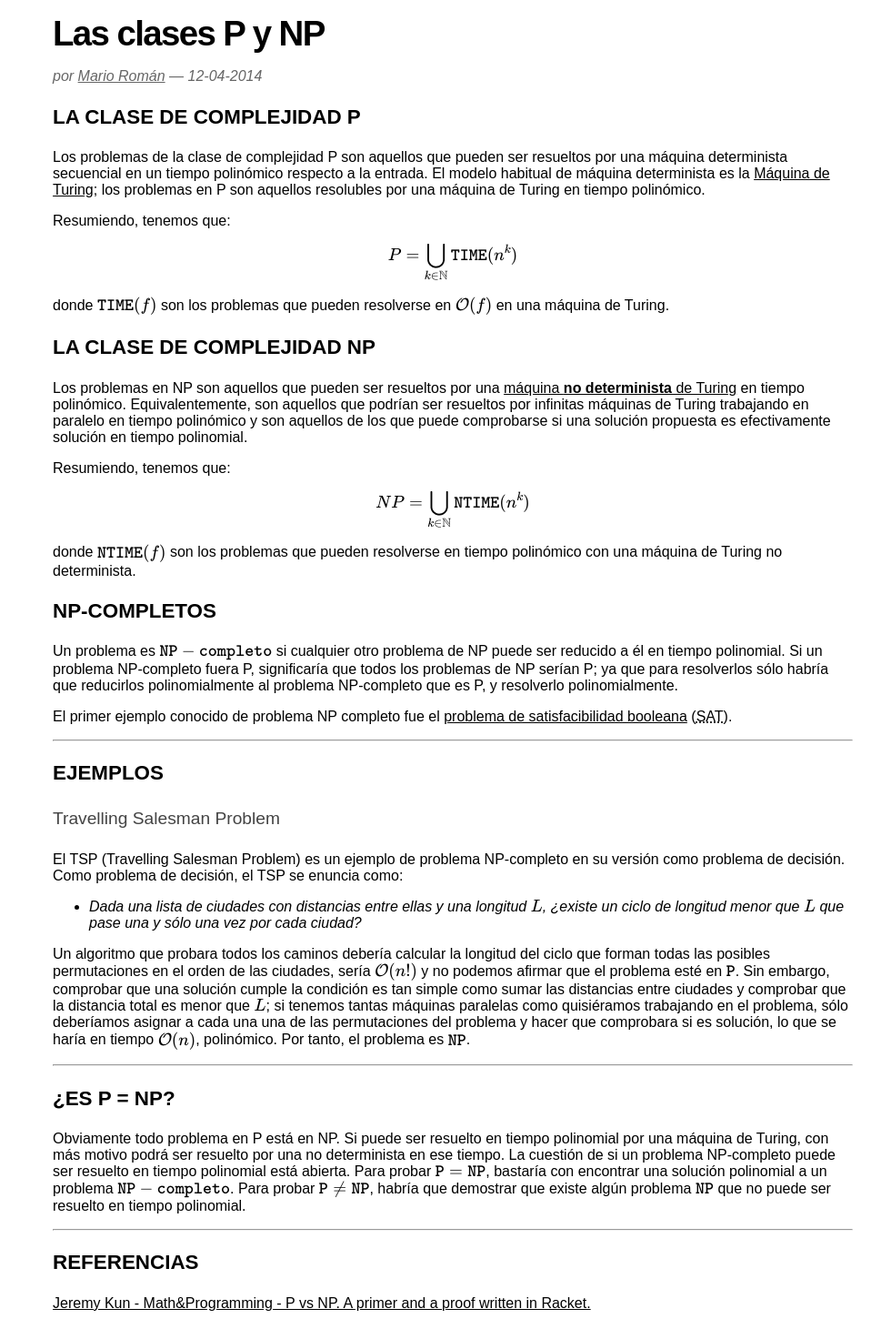
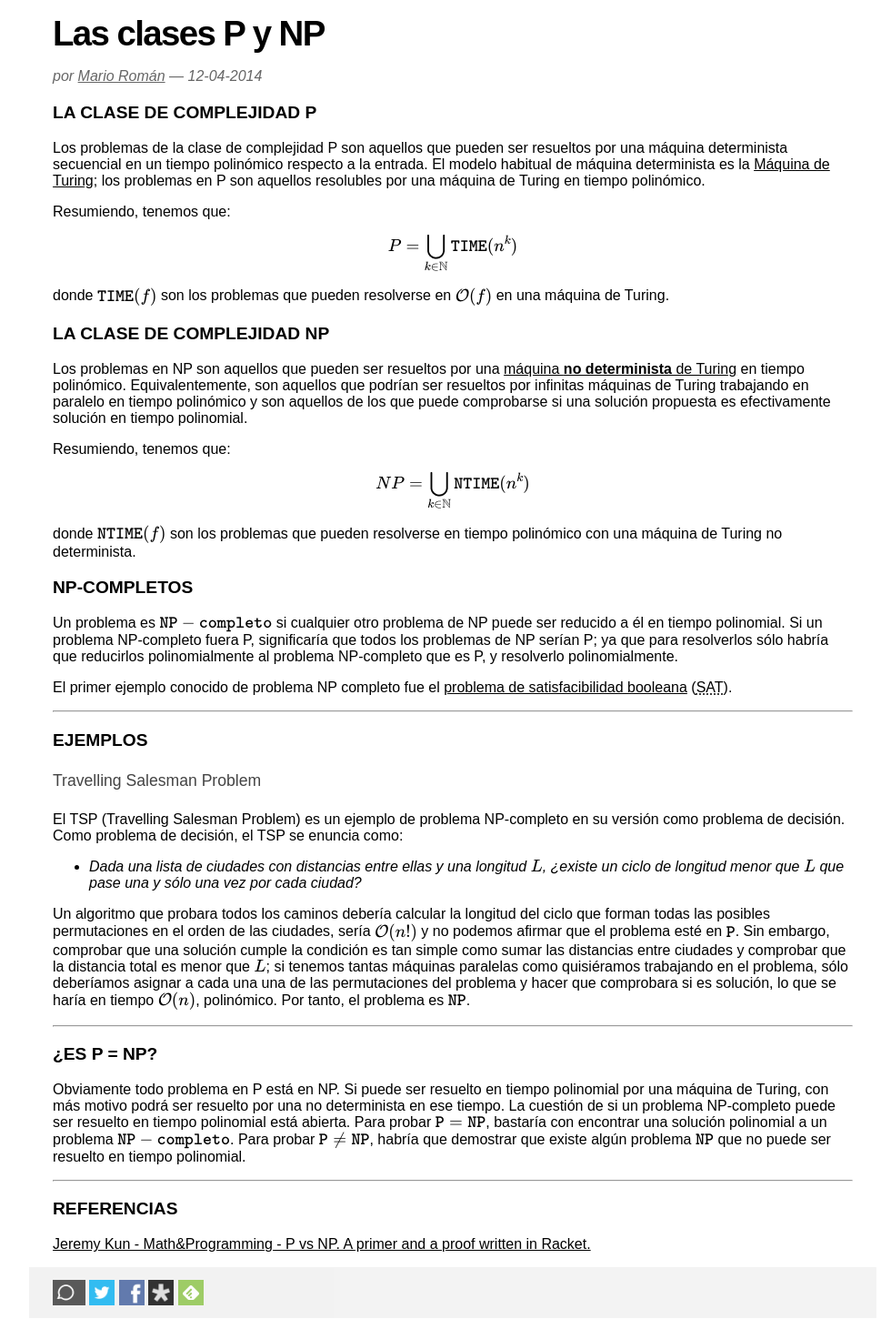
Before and after one commit to libreim/blog, a Jekyll site: the page built from _posts/2014-4-12-PyNP.md, in a window 1280 px wide. Shown: the part 100-1572 px from the top of the page at 91% size, without its empty margins (142-1111 px from the left). Built offline with Jekyll 4.4.1, drawn with Linux system fonts in a browser that asks for light colours; formulas are drawn with MathJax 3; comment, search, counter and statistics services are not loaded.

Commit message:
Fixes: Estilo

```diff
--- a/css/default.css
+++ b/css/default.css
@@ -64,7 +64,7 @@
 h2 {
     padding: 1% 0px;
     border-top: 2px solid #F0F0F0;
-    font-size: 200%;
+    font-size: 160%;
 }
 
 ul h2 {
@@ -73,11 +73,11 @@
 
 h3 {
 	text-transform: uppercase;
-	font-size: 140%;
+	font-size: 120%;
 }
 
 h4 {
-	font-size: 120%;
+	font-size: 110%;
 	color: #444;
 	font-weight: normal;
 }
@@ -128,11 +128,13 @@
 
 /**** Sharing/comments bar ****/
 article .share {
-	padding: 1rem 0;
 	opacity: .8;
+	padding: 1.6% 3%;
+	background: #F0F0F0;
+	margin: 0px -3%;
 }
 
-article .share:hover {
+article:hover .share {
 	opacity: 1;
 }
 
```
